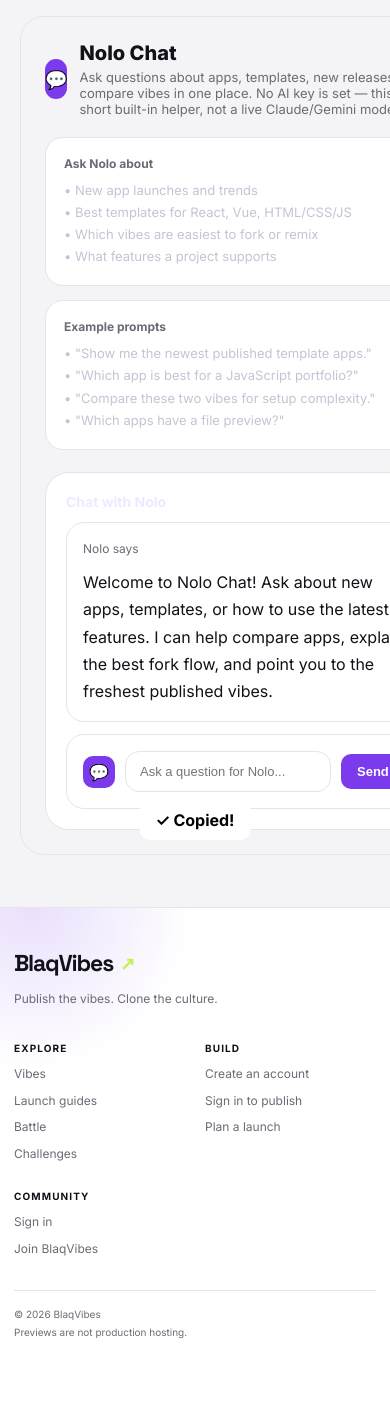
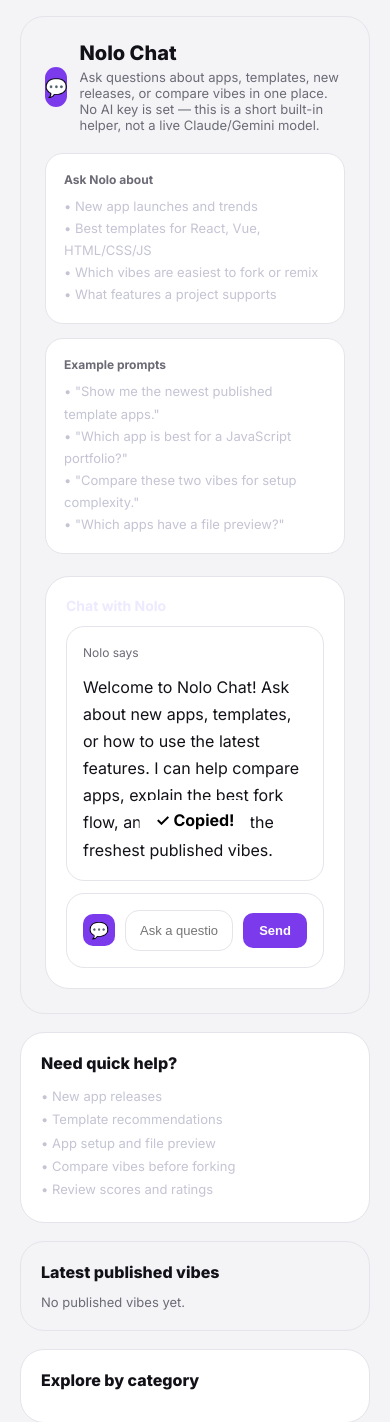
Before and after one commit to Njwacky/blaqVibe, a Django app: template templates/gallery/nolo_chat.html in a window 390 px wide; the page is wider, and only the part inside the window is pictured. Shown: the part 64-1486 px from the top of that part. Before the commit the page ends 1402 px from the top of that part, so only its background shows below. Run offline with Django 5.2, Linux system fonts and the light colour scheme; the template is opened without the code that fills it, so the values that code supplies are empty.

Commit message:
Fix mobile horizontal overflow that broke the navbar's full-width look
Audited the nav on every page at 320-1440px. The nav itself was sound
(fixed left sidebar >=901px, sticky top bar + burger <=900px, avatar
menu, theme toggle all working). The 'corrupted' look came from pages
that panned sideways on phones, so the sticky nav stopped spanning the
screen:

- app detail: detail-layout tracks used minmax(auto,1fr) so a wide
  child (report input / git URL) inflated the column past the viewport;
  switched to minmax(0, ...) and allowed the input to shrink.
- nolo chat/help: 1.5fr/1fr split never collapsed; chat input row also
  kept its intrinsic width. Stack the split <=900px and let the input
  row wrap.
- battle leaderboard: 1fr/1fr ranking grid never collapsed; stack <=720px.
- payout: Pro Trial banner's CTA button alone was wider than a 320px
  phone; let the banner wrap and the button fill the row.

Verified with headless Chromium: 33 pages x 7 widths, zero horizontal
overflow, zero nav anomalies, all 137 tests pass.

Co-authored-by: arena-agent <297053741+arena-agent@users.noreply.github.com>

```diff
--- a/static/gallery/css/blaqvibes.css
+++ b/static/gallery/css/blaqvibes.css
@@ -157,7 +157,10 @@ a { color: inherit; text-decoration: none; }
 #pwa-install-banner, #pwa-ios-hint { left: 50%; transform: translateX(-50%); }
 .vibe-grid { display: grid; grid-template-columns: repeat(3, 1fr); gap: 14px; }
 .hero-grid { display: grid; grid-template-columns: 1.2fr .8fr; gap: 20px; align-items: center; }
-.detail-layout { display: grid; grid-template-columns: 1.6fr .95fr; gap: 16px; }
+/* minmax(0, …) stops a wide child (e.g. a pre/code block or long URL)
+   from blowing the track past the viewport — the classic mobile bug that
+   pans the page sideways and makes the sticky nav stop spanning the screen. */
+.detail-layout { display: grid; grid-template-columns: minmax(0, 1.6fr) minmax(0, .95fr); gap: 16px; }
 .page { max-width: 1280px; margin: 0 auto; padding: 16px 20px; }
 .auth-wrap { max-width: 440px; margin: 40px auto; padding: 20px; }
 .auth-wrap h1, .auth-wrap h2 { font-family: Space Grotesk, sans-serif; }
@@ -266,7 +269,7 @@ a { color: inherit; text-decoration: none; }
 }
 @media (max-width: 900px) {
   .vibe-grid { grid-template-columns: 1fr 1fr; }
-  .detail-layout { grid-template-columns: 1fr; }
+  .detail-layout { grid-template-columns: minmax(0, 1fr); }
   .nav-burger { display: inline-flex; }
   .nav-links {
     display: none;
--- a/templates/gallery/app_detail.html
+++ b/templates/gallery/app_detail.html
@@ -126,7 +126,7 @@
         {% endif %}
         <form method="post" action="{% url 'report_vibe' project.slug %}" style="margin-top:8px;display:flex;gap:6px">{% csrf_token %}
           <select name="reason" style="flex:1;background:var(--input);border:1px solid var(--line);border-radius:8px;padding:6px;color:var(--text);font-size:12px"><option value="spam">Spam</option><option value="malware">Malware</option><option value="copyright">Copyright</option><option value="other">Other</option></select>
-          <input name="details" placeholder="Details (optional)" style="flex:2;background:var(--input);border:1px solid var(--line);border-radius:8px;padding:6px;color:var(--text);font-size:12px">
+          <input name="details" placeholder="Details (optional)" style="flex:2;min-width:0;background:var(--input);border:1px solid var(--line);border-radius:8px;padding:6px;color:var(--text);font-size:12px">
           <button class="btn-ghost" style="padding:6px 10px;font-size:12px">Report</button>
         </form>
       </div>
--- a/templates/gallery/nolo_chat.html
+++ b/templates/gallery/nolo_chat.html
@@ -1,8 +1,21 @@
 {% extends 'gallery/base.html' %}
 {% block title %}Nolo Chat — BlaqVibes{% endblock %}
+{% block head %}
+<style>
+/* The chat/help split (main + aside) stacks on tablets/phones — otherwise
+   the two columns overflow the viewport and the page pans sideways, breaking
+   the sticky nav's full-width look. minmax(0, 1fr) also stops a wide child
+   (the chat input row) from inflating the track past the screen. */
+@media (max-width: 900px) {
+  .nolo-split { grid-template-columns: minmax(0, 1fr) !important; }
+  .nolo-chat-input-row { flex-wrap: wrap; }
+  .nolo-chat-input-row #nolo-chat-input { flex: 1 1 200px; }
+}
+</style>
+{% endblock %}
 {% block content %}
 <div style="max-width:1100px;margin:16px auto;padding:0 20px">
-  <div style="display:grid;grid-template-columns:1.5fr 1fr;gap:18px">
+  <div class="nolo-split" style="display:grid;grid-template-columns:1.5fr 1fr;gap:18px">
     <main style="background:var(--bg);border:1px solid var(--line);border-radius:24px;padding:24px">
       <div style="display:flex;align-items:center;gap:12px;margin-bottom:20px">
         <span style="display:inline-flex;align-items:center;justify-content:center;width:40px;height:40px;border-radius:16px;background:#7C3AED;color:#fff;font-size:18px">💬</span>
@@ -47,9 +60,9 @@
               <div>Welcome to Nolo Chat! Ask about new apps, templates, or how to use the latest features. I can help compare apps, explain the best fork flow, and point you to the freshest published vibes.</div>
             </div>
           </div>
-          <div style="display:flex;align-items:center;gap:10px;padding:16px;background:var(--card);border:1px solid var(--line);border-radius:18px">
+          <div class="nolo-chat-input-row" style="display:flex;align-items:center;gap:10px;padding:16px;background:var(--card);border:1px solid var(--line);border-radius:18px">
             <span style="width:32px;height:32px;border-radius:10px;background:#7C3AED;display:grid;place-items:center;font-size:16px;color:#fff">💬</span>
-            <input id="nolo-chat-input" type="text" placeholder="Ask a question for Nolo..." style="flex:1;background:var(--card);border:1px solid var(--line);border-radius:14px;padding:12px 14px;color:var(--text);font-size:13px">
+            <input id="nolo-chat-input" type="text" placeholder="Ask a question for Nolo..." style="flex:1;min-width:0;background:var(--card);border:1px solid var(--line);border-radius:14px;padding:12px 14px;color:var(--text);font-size:13px">
             <button id="nolo-chat-send" class="btn-violet" style="padding:10px 16px;font-size:13px">Send</button>
           </div>
           <div id="nolo-chat-error" style="display:none;color:#FECACA;background:#4B1D1D;padding:10px;border-radius:12px;font-size:12px"></div>
```
Also changed, not shown: templates/gallery/battle_leaderboard.html (+10 -1 lines), templates/gallery/nolo_help.html (+11 -1 lines), templates/users/payout_dashboard.html (+14 -2 lines).
